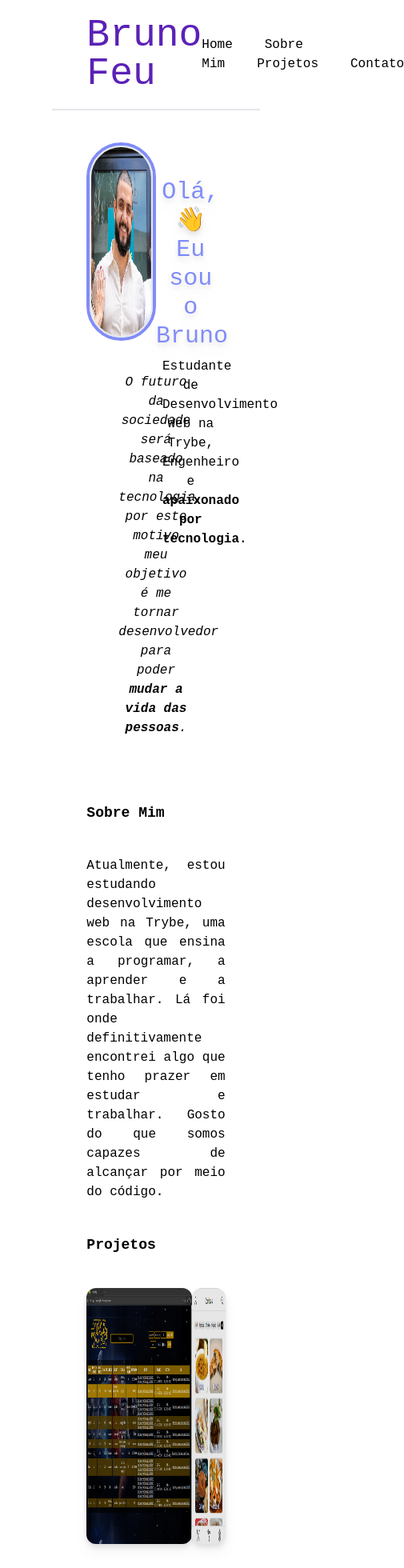
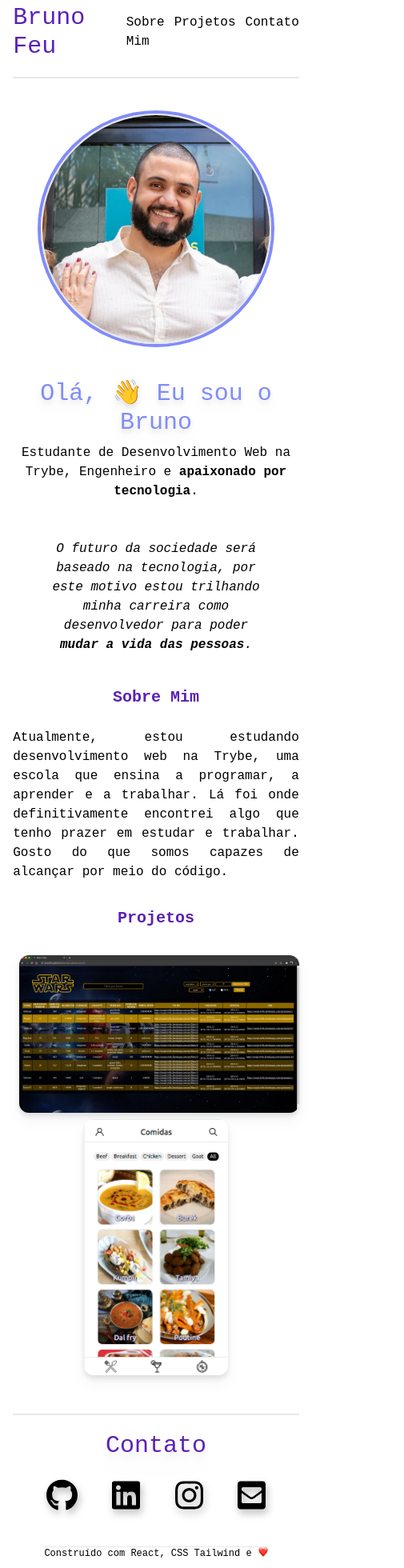
Before and after one commit to brunofeu/brunofeu.github.io, a React (Create React App) app in the folder portfolio/: page / in a window 390 px wide. Shown: the part 20-1980 px from the top of the page at 80% size, 505 px wide, since content can reach past the window. Built offline with nearby package versions, Linux system fonts and the light colour scheme.

Commit message:
responsividade para mobile

```diff
--- a/portfolio/src/App.js
+++ b/portfolio/src/App.js
@@ -6,7 +6,7 @@ import Main from './Components/Main';
 function App() {
 
   return (
-  <body className="w-2/3 m-auto">
+  <body className=" w-11/12 xl:w-2/3 m-auto">
     <Header/>
     <Main/>
     <Footer/>
--- a/portfolio/src/Components/About.jsx
+++ b/portfolio/src/Components/About.jsx
@@ -3,12 +3,12 @@ import React from 'react';
 function About() {
   return (
     <div id='about'>
-      <p className="text-center italic p-10">
+      <p className="text-center italic px-10">
       O futuro da sociedade será baseado na tecnologia, por
-      este motivo meu objetivo é me tornar desenvolvedor para poder
+      este motivo estou trilhando minha carreira como desenvolvedor para poder
       <strong> mudar a vida das pessoas</strong>.
     </p>
-      <h3 className="text-lg font-bold py-10">Sobre Mim</h3>
+      <h3 className="text-violet-800 xl:text-black text-center xl:text-left text-xl xl:text-lg font-bold pt-10 pb-6 xl:py-10">Sobre Mim</h3>
       <p className="text-justify">
       Atualmente, estou estudando desenvolvimento web na Trybe, uma escola que ensina a programar, a aprender e a trabalhar. Lá foi onde definitivamente encontrei algo que tenho prazer em estudar e trabalhar. Gosto do que somos capazes de alcançar por meio do código.
       </p>
--- a/portfolio/src/Components/Footer.jsx
+++ b/portfolio/src/Components/Footer.jsx
@@ -4,16 +4,21 @@ import github_logo from '../images/github-brands.svg'
 import instagram_logo from '../images/instagram-brands.svg'
 import linkedin_logo from '../images/linkedin-brands.svg'
 import email_logo from '../images/envelope-square-solid.svg'
+import heart from '../images/heart.png'
 
 function Footer() {
   return (
-    <footer className="flex flex-col border-t-2 items-center mt-10 p-5">
-      <h4 id="links" className="text-3xl text-indigo-400 drop-shadow-xl">Contato</h4>
-      <div className="flex w-2/3 justify-around pt-5" id="contato">
+    <footer className="flex flex-col border-t-2 items-center mt-10 p-5 pb-0">
+      <h4 id="links" className="text-3xl text-violet-800 drop-shadow-xl">Contato</h4>
+      <div className="flex w-full md:w-3/4 justify-around pt-5" id="contato">
         <FooterLink img={ github_logo } url="https://github.com/brunofeu" text="GitHub"/>
         <FooterLink img={ linkedin_logo } url="https://www.linkedin.com/in/brunofeu/" text="LinkedIn"/>
         <FooterLink img ={ instagram_logo } url="http://instagram.com/brunofeu" text="Instagram"/>
         <FooterLink img ={ email_logo } url="mailto:brunofeu89@gmail.com" text="Email"/>
+      </div>
+      <div className="flex border-t 2 mt-10">
+        <p className="text-xs"> Construído com React, CSS Tailwind e</p>
+        <img className="h-3 pl-2" src={ heart } alt="heart" />
       </div>
     </footer>
   )
--- a/portfolio/src/Components/FooterLink.jsx
+++ b/portfolio/src/Components/FooterLink.jsx
@@ -3,9 +3,9 @@ import React from 'react'
 function FooterLink({img, url, text}) {
   return (
     <div>
-      <a href={url} target="_blank" className="flex flex-col items-center">
-        <img src={ img } alt="logo-brand" className="h-10 drop-shadow-lg hover:animate-bounce"/>
-        <p className="pt-2">{text}</p>
+      <a href={url} target="_blank" rel="noreferrer" className="flex flex-col items-center">
+        <img src={ img } alt="logo-brand" className="m-1 h-10 drop-shadow-[2px_5px_5px_rgba(0,0,0,.28)] hover:animate-bounce"/>
+        <p className="hidden md:block pt-2">{text}</p>
       </a>
     </div>
   )
--- a/portfolio/src/Components/Header.jsx
+++ b/portfolio/src/Components/Header.jsx
@@ -2,13 +2,13 @@ import React from 'react'
 
 function Header() {
   return (
-    <header className="pt-10 pb-5 z-40 border-b-2">
-      <div className="flex justify-between m-auto w-2/3 max-w-4xl items-center">
-      <h1 className="text-5xl text-violet-800">
+    <header className="pt-6 md:pt-10 pb-5 z-40 border-b-2">
+      <div className="flex justify-between m-auto w-full md:w-11/12 xl:w-10/12 xl:max-w-4xl items-center">
+      <h1 className="text-3xl md:text-4xl xl:text-5xl text-violet-800">
         Bruno Feu
       </h1>
-      <nav className="space-x-10">
-        <a className=" hover:underline hover:decoration-2 hover:decoration-indigo-400" href="#top">Home</a>
+      <nav className=" dark:text-white flex space-x-3 md:space-x-10">
+        <a className=" hidden md:block hover:underline hover:decoration-2 hover:decoration-indigo-400" href="#top">Home</a>
         <a className=" hover:underline hover:decoration-2 hover:decoration-indigo-400" href="#about">Sobre Mim</a>
         <a className=" hover:underline hover:decoration-2 hover:decoration-indigo-400" href="#projects">Projetos</a>
         <a className=" hover:underline hover:decoration-2 hover:decoration-indigo-400" href="#contato">Contato</a>
--- a/portfolio/src/Components/Main.jsx
+++ b/portfolio/src/Components/Main.jsx
@@ -5,12 +5,12 @@ import Projects from './Projects'
 
 function Main() {
   return (
-    <main className="w-2/3 max-w-4xl m-auto mt-10">
-    <section className="flex justify-between items-center">
-      <div className="border-4 rounded-full border-indigo-400 ">
-        <img src={profileImage} alt="profile-picture" className="rounded-full border-2 h-60 w-60 " />
+    <main className="xl:w-2/3 xl:max-w-4xl xl:m-auto xl:mt-10">
+    <section className="flex flex-col xl:flex-row pb-10 xl:pb-20 w-full xl:justify-between items-center">
+      <div className="border-4 rounded-full border-indigo-400 my-10">
+        <img src={profileImage} alt="profile" className="rounded-full border-2 h-72 w-72 xl:h-60 xl:w-60" />
       </div>
-      <div className=" flex flex-col w-1/2 h-40 justify-around m-auto">
+      <div className=" flex flex-col xl:w-1/2 h-40 justify-around m-auto">
         <h1 className="text-3xl text-center text-indigo-400 drop-shadow-lg">Olá, 👋 Eu sou o Bruno</h1>
         <p className="text-center p-2">
           Estudante de Desenvolvimento Web na Trybe,
--- a/portfolio/src/Components/ProjectCard.jsx
+++ b/portfolio/src/Components/ProjectCard.jsx
@@ -2,9 +2,9 @@ import React from 'react'
 
 function ProjectCard({project}) {
   return (
-    <div>
+    <div className=" flex justify-center items-center">
         <a href={project[1]}>
-          <img className="brightness-90 rounded-xl h-80 hover:brightness-100 drop-shadow-lg" src={project[0]} alt="" />
+          <img className="xl:brightness-90 justify-center m-1 rounded-xl max-h-80 h-2/3 hover:brightness-100 drop-shadow-lg" src={project[0]} alt="" />
         </a>
     </div>
   )
--- a/portfolio/src/Components/Projects.jsx
+++ b/portfolio/src/Components/Projects.jsx
@@ -12,9 +12,9 @@ function Projects() {
   return (
     <div id='projects' className="flex flex-col">
       <div>
-        <h3 className="text-lg font-bold py-10">Projetos</h3>
+        <h3 className="text-violet-800 xl:text-black text-center xl:text-left text-xl xl:text-lg font-bold pt-8 pb-6 xl:py-10">Projetos</h3>
       </div>
-      <div className="flex justify-around">
+      <div className="flex flex-col m-1 xl:flex-row xl:justify-around ">
         {Object.values(projects).map((project) => (<ProjectCard project={project}/>))}
       </div>
     </div>
```
Also changed, not shown: portfolio/src/images/heart.png (added).
